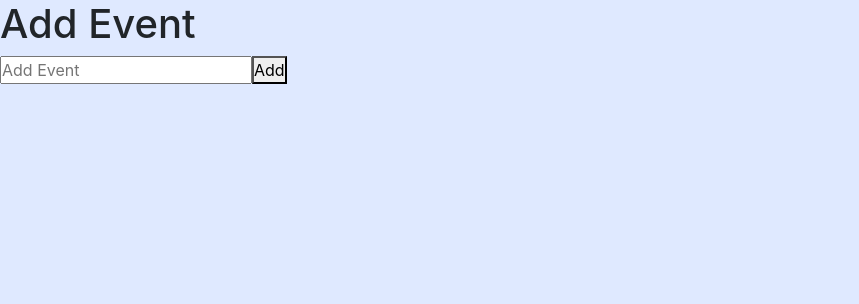
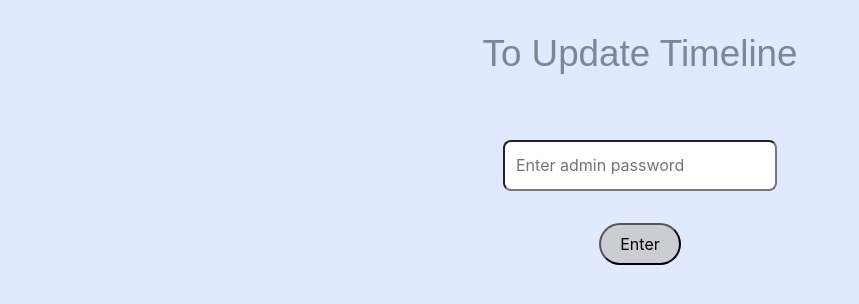
Before and after one commit to vorachaitya/HackTrack, a React (Create React App) app in the folder frontend/: page /admin in a window 1280 px wide. Shown: the top 304 px of the page, without its empty margins (0-859 px from the left). Built offline with nearby package versions, Linux system fonts and the light colour scheme.

Commit message:
admin page modified

```diff
--- a/frontend/src/components/Admin.js
+++ b/frontend/src/components/Admin.js
@@ -1,12 +1,23 @@
 import {useState, useEffect} from 'react';
 import axios from 'axios';
-
+import "./css/admin.css"
 
 function Admin() {
   const [itemText, setItemText] = useState('');
   const [listItems, setListItems] = useState([]);
   const [isUpdating, setIsUpdating] = useState('');
   const [updateItemText, setUpdateItemText] = useState('');
+  const [enteredPassword,setEnteredPassword]=useState('');
+  const [istrue,setIstrue]=useState(false);
+  const password="123321";
+
+  function matchPassword(){
+    if(password.localeCompare(enteredPassword)==0){
+      setEnteredPassword(true);
+      setIstrue(true);
+    }
+  }
+
 
   //add new todo item to database
   const addItem = async (e) => {
@@ -56,15 +67,35 @@ function Admin() {
     </form>
   )
 
+  useEffect(()=>{},[enteredPassword]);
+
   return (
     <>
 
     <div className="App">
-      <h1>Add Event</h1>
+      <h2 className='message'>To Update Timeline</h2>
+
+      {!istrue &&
+      <>
+      <div>
+      <input type="password" className="enterpassword" placeholder='Enter admin password' onChange={e => {setEnteredPassword(e.target.value)} } />
+      <button type="submit" className="btnenterpassword" onClick={matchPassword}>Enter</button>
+      </div>
+      </>}
+
+      {istrue &&
+      <>
+      <div>
+
       <form className="form" onSubmit={e => addItem(e)}>
-        <input type="text" placeholder='Add Event' onChange={e => {setItemText(e.target.value)} } value={itemText} />
-        <button type="submit">Add</button>
+        <input type="text" className="enterpassword" placeholder='Add Event' onChange={e => {setItemText(e.target.value)} } value={itemText} />
+        <button type="submit" className="btnenterpassword">Add</button>
       </form>
+      </div>
+      </>}
+
+
+      {/* <div>Sorry! You entered the wrong password</div> */}
 
     </div>
     </>
--- /dev/null
+++ b/frontend/src/components/css/admin.css
@@ -0,0 +1,36 @@
+.message{
+    display: flex;
+    align-items: center;
+    justify-content: center;
+
+}
+
+h2{
+    font-family: 'Padauk', sans-serif;
+    text-align: center;
+    font-size: 2.3rem;
+    opacity: 0.5;
+    margin-top: 2rem;
+}
+
+.enterpassword{
+    display: flex;
+    align-items: center;
+    justify-content: center;
+    margin: auto;
+    padding: 0.7rem;
+    border-radius: 0.5rem;
+    margin-top: 4rem;
+}
+
+.btnenterpassword{
+    display: flex;
+    align-items: center;
+    justify-content: center;
+    margin: auto;
+    padding: 1.2rem;
+    margin-top: 2rem;
+    height: 1.7rem;
+    background-color: rgb(204, 204, 213);
+    border-radius: 2rem;
+}
```
